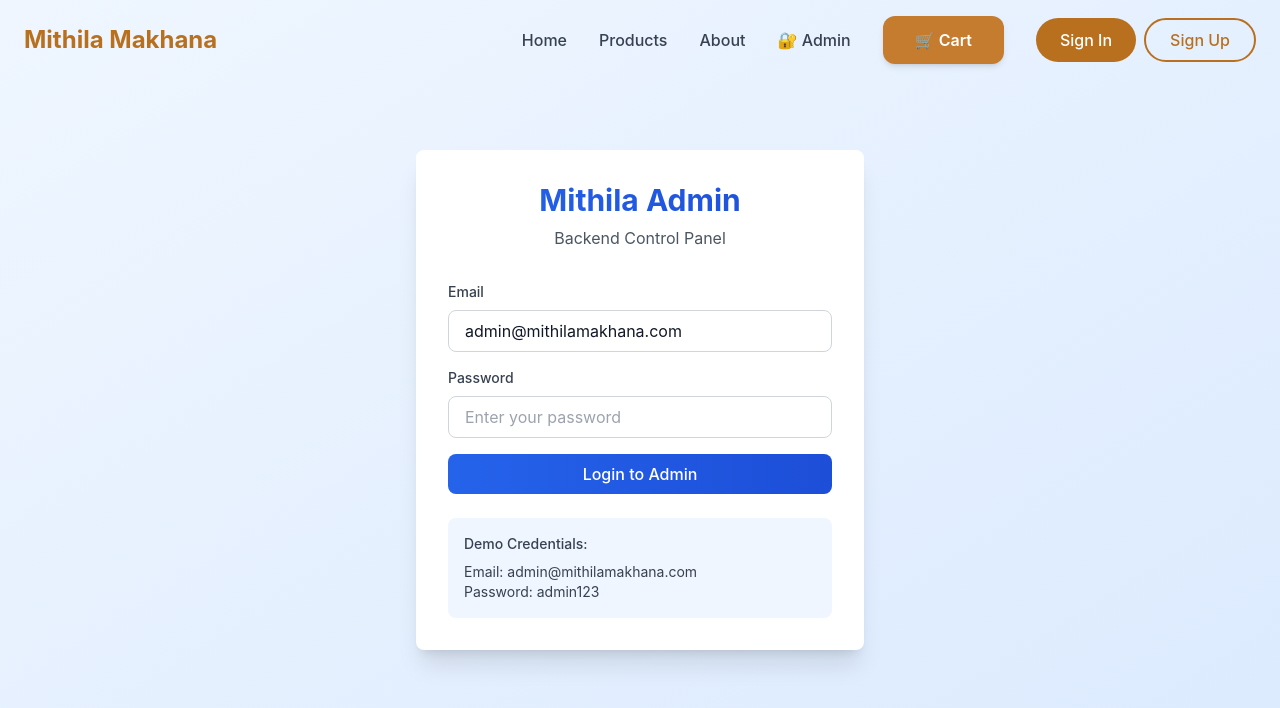
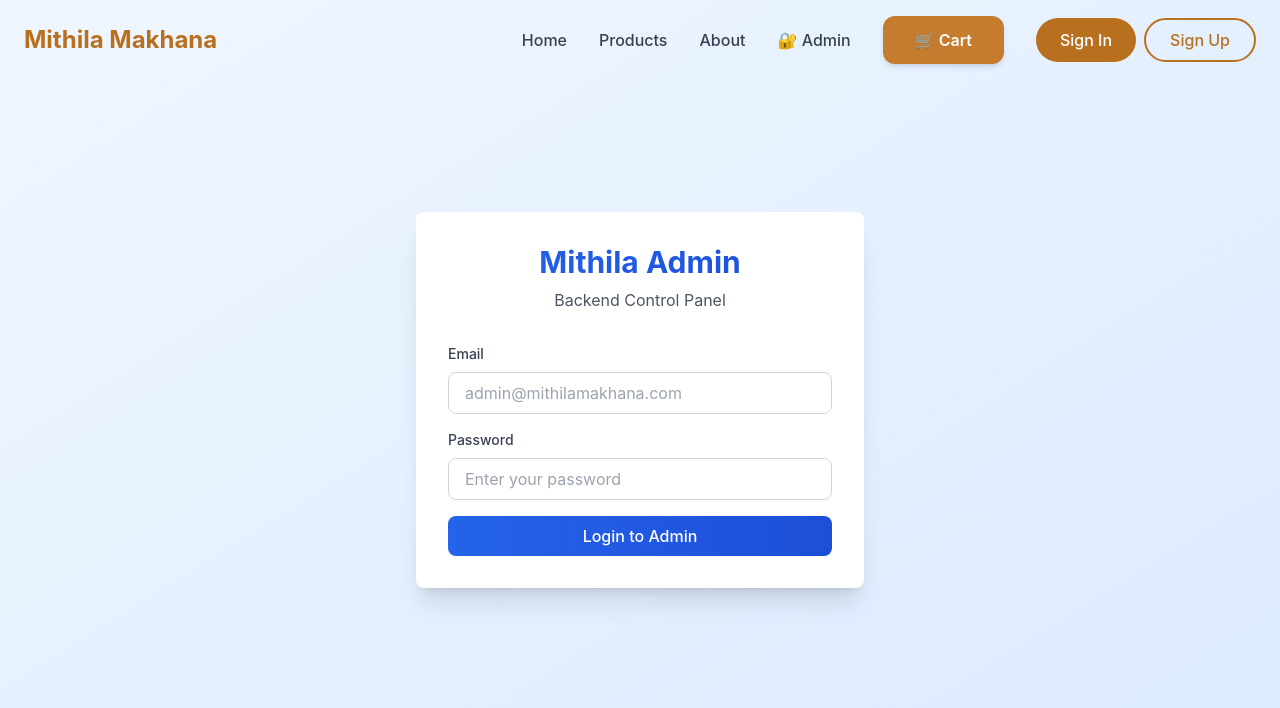
Before and after one commit to shivam349/codex1, a Next.js app: page /admin-login in a window 1280 px wide. Shown: the top 708 px of the page. Built offline with nearby package versions, Linux system fonts and the light colour scheme; no server answers.

Commit message:
Enable reset routes for admin initialization

```diff
--- a/app/admin-login/page.js
+++ b/app/admin-login/page.js
@@ -7,7 +7,7 @@ import { useRouter } from 'next/navigation';
 export default function AdminLogin() {
   const { loginAdmin } = useAuth();
   const router = useRouter();
-  const [email, setEmail] = useState('admin@mithilamakhana.com');
+  const [email, setEmail] = useState('');
   const [password, setPassword] = useState('');
   const [loading, setLoading] = useState(false);
   const [error, setError] = useState('');
@@ -86,12 +86,6 @@ export default function AdminLogin() {
               {loading ? 'Logging in...' : 'Login to Admin'}
             </button>
           </form>
-
-          <div className="mt-6 p-4 bg-blue-50 rounded-lg text-sm text-gray-700">
-            <p className="font-medium mb-2">Demo Credentials:</p>
-            <p>Email: admin@mithilamakhana.com</p>
-            <p>Password: admin123</p>
-          </div>
         </div>
       </div>
     </div>
```
Also changed, not shown: 1 other file (tests, documents, lock files or other folders).
